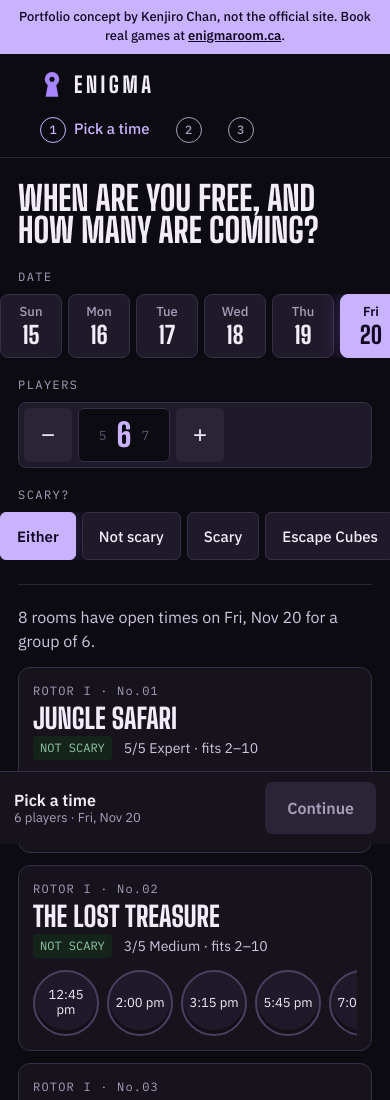
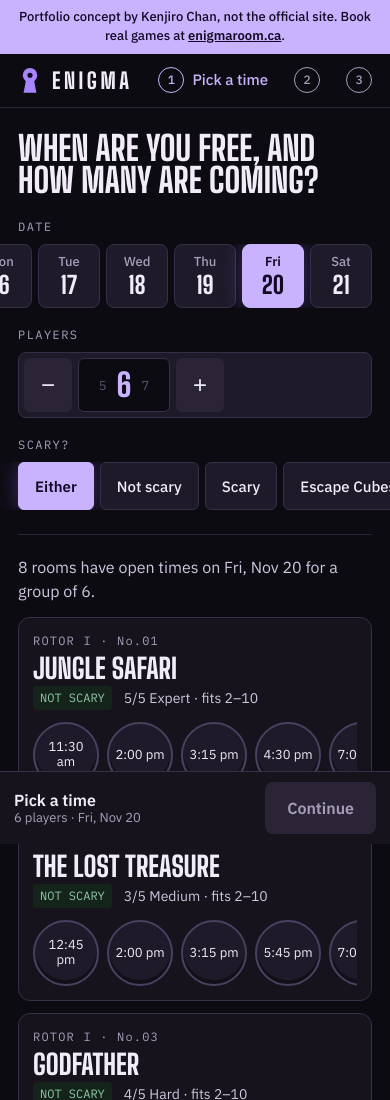
Before and after one commit to KenjiroChan/enigma-redesign, a plain HTML site: page book.html in a window 390 px wide. Shown: the top 1100 px of the page. Drawn offline with Linux system fonts and the light colour scheme.

Commit message:
Tighten mobile spacing and keep the selected date in view
Co-Authored-By: Claude Opus 5.5 <noreply@anthropic.com>
Claude-Session: https://claude.ai/code/session_01VNSKEV1ancLCfDmjMV2NVp

```diff
--- a/book.html
+++ b/book.html
@@ -34,7 +34,7 @@ input[type=text],input[type=tel],input[type=email]{min-height:50px;padding:0 14p
 <div role="note" style="background: #C9B3FF; color: #120A24; font: 500 14px/1.45 'IBM Plex Sans', sans-serif; padding: 10px 20px; text-align: center"><span class="bfull">Concept redesign by Kenjiro Chan for a UX portfolio. This is not the official Enigma Escape Room website and nothing here can be booked. To book a real game, visit <a href="https://www.enigmaroom.ca" style="color: #120A24; font-weight: 600">enigmaroom.ca</a>.</span><span class="bshort">Portfolio concept by Kenjiro Chan, not the official site. Book real games at <a href="https://www.enigmaroom.ca" style="color: #120A24; font-weight: 600">enigmaroom.ca</a>.</span></div>
 <div style="background: #0D0B12; color: #F1ECF8; font-family: 'IBM Plex Sans', sans-serif; font-size: 16px; line-height: 1.5; min-height: 100vh">
 <header style="border-bottom: 1px solid #2A2436; position: sticky; top: 0; z-index: 20; background: #0D0B12">
-<div style="max-width: 1280px; margin: 0 auto; padding: 14px 40px; display: flex; flex-wrap: wrap; align-items: center; justify-content: space-between; gap: 16px">
+<div class="bk-head" style="max-width: 1280px; margin: 0 auto; padding: 14px 40px; display: flex; flex-wrap: wrap; align-items: center; justify-content: space-between; gap: 16px">
 <a href="index.html" aria-label="Enigma, home" style="display: flex; align-items: center; gap: 10px; text-decoration: none; color: #F1ECF8"><svg aria-hidden="true" width="24" height="30" viewBox="0 0 30 36" style="fill: #A685FF"><circle cx="15" cy="12" r="9"></circle><path d="M10 18 L20 18 L23 34 L7 34 Z"></path><circle cx="15" cy="12" r="3.2" style="fill: #0D0B12"></circle></svg><span class="disp" style="letter-spacing: 0.16em; font-size: 22px">ENIGMA</span></a>
 <ol id="steps" class="bk-steps" aria-label="Booking steps" style="list-style: none; margin: 0; padding: 0; display: flex; flex-wrap: wrap; gap: 14px 26px; font-size: 15px; font-weight: 500"></ol>
 <span class="mono bk-meta-label" style="font-size: 12px; letter-spacing: 0.1em; color: #A79FBA">PROTOTYPE · SAMPLE TIMES</span>
@@ -91,6 +91,7 @@ function render(){
     M.querySelectorAll('[data-day]').forEach(b=>b.onclick=()=>set({day:+b.dataset.day,room:null,time:null}));
     M.querySelectorAll('[data-vibe]').forEach(b=>b.onclick=()=>set({vibe:b.dataset.vibe,room:null,time:null}));
     M.querySelectorAll('[data-time]').forEach(b=>b.onclick=()=>set({room:b.dataset.room,time:b.dataset.time}));
+    const selDay=M.querySelector('[data-day][aria-pressed="true"]'); if(selDay&&selDay.parentElement.scrollWidth>selDay.parentElement.clientWidth){const st=selDay.parentElement, x=selDay.getBoundingClientRect().left-st.getBoundingClientRect().left+st.scrollLeft; st.scrollLeft=Math.max(0,x-st.clientWidth/2+selDay.offsetWidth/2);}
     M.querySelector('#minus').onclick=()=>set({players:Math.max(2,S.players-1),room:null,time:null});
     M.querySelector('#plus').onclick=()=>set({players:Math.min(10,S.players+1),room:null,time:null});
   } else if(S.step===2){
--- a/mobile.css
+++ b/mobile.css
@@ -73,7 +73,7 @@
   /* Horizontal strips instead of wrapping rows */
   .hscroll { flex-wrap: nowrap !important; overflow-x: auto !important; scrollbar-width: none;
     margin-left: -18px; margin-right: -18px; padding-left: 18px !important; padding-right: 18px !important;
-    scroll-snap-type: x proximity; }
+    scroll-snap-type: x proximity; scroll-padding-left: 18px; }
   .hscroll::-webkit-scrollbar { display: none; }
   .hscroll > * { flex: 0 0 auto !important; scroll-snap-align: start; }
 
@@ -92,7 +92,13 @@
   .gallery-main { height: 240px !important; }
   .gallery-thumbs > * { height: 72px !important; }
 
+  /* Inner containers that carried desktop padding */
+  section > div[style*="padding: 64px 40px"] { padding: 0 !important; }
+  a[style*="padding: 28px; display: flex; flex-direction: column; gap: 14px"] { padding: 20px !important; gap: 10px !important; }
+  [style*="padding: 44px; display: flex"] { padding: 26px 22px !important; }
+
   /* Booking page */
+  .bk-head { padding: 10px 18px !important; gap: 8px !important; }
   .bk-meta-label { display: none !important; }
   .bk-steps li:not([aria-current]) .lbltxt { display: none; }
   .bk-room { padding: 14px !important; gap: 12px !important; }
```
